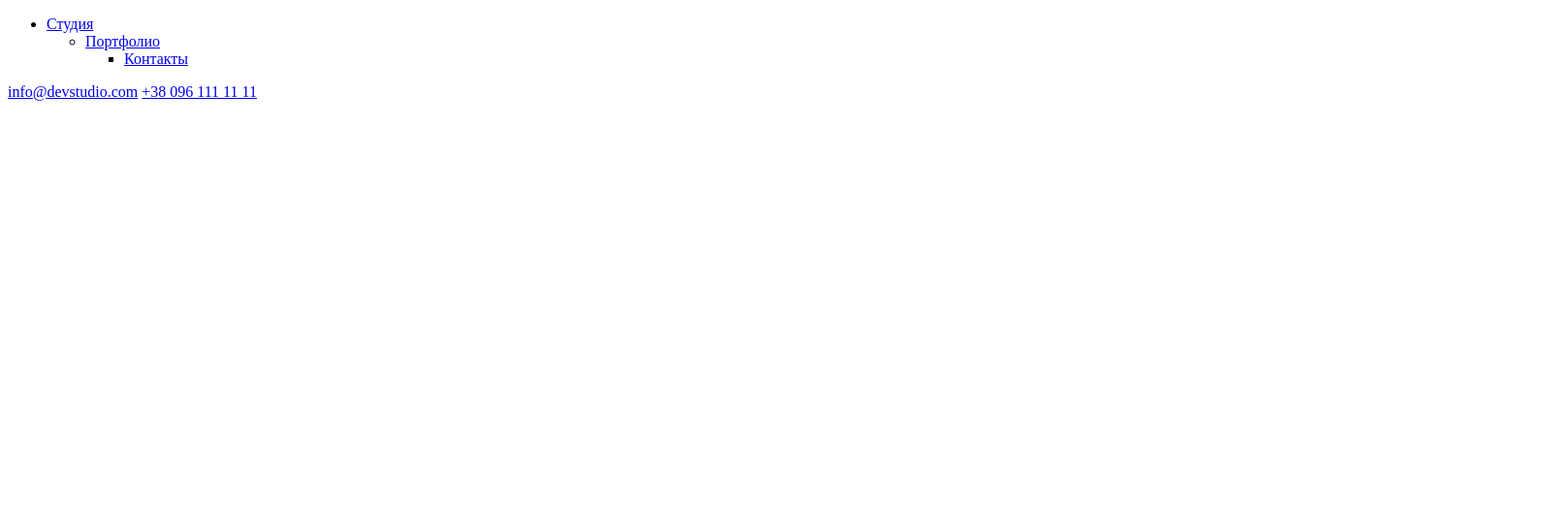
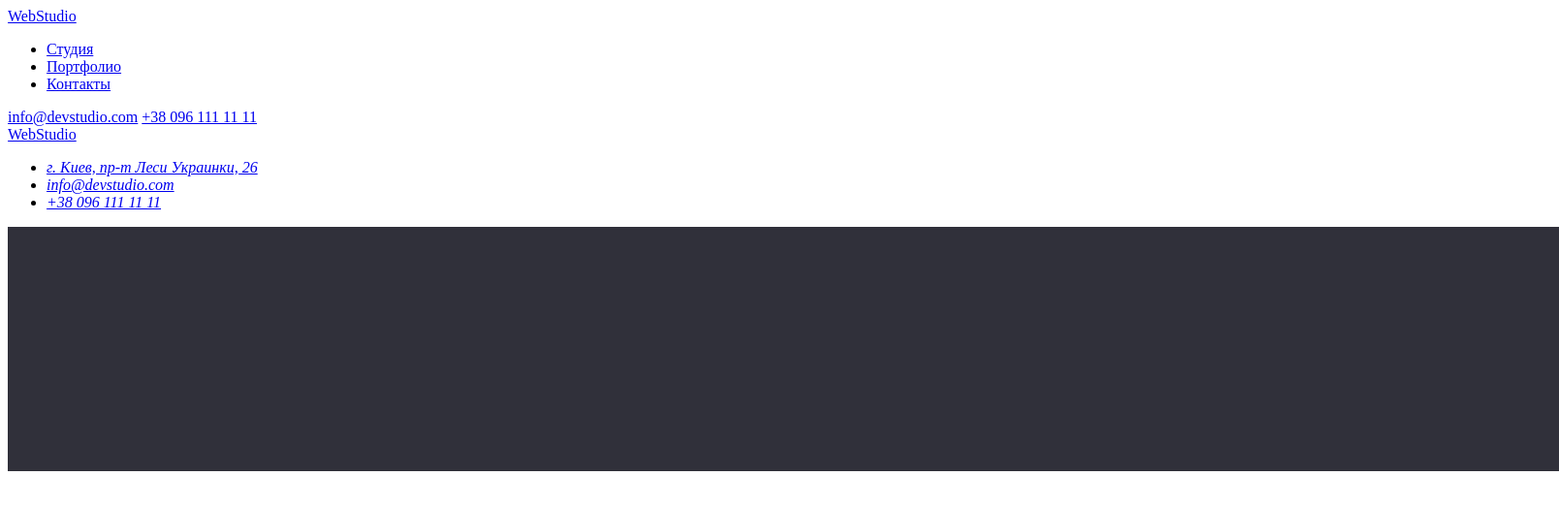
Before and after one commit to HalynaG/homework-1, a plain HTML site: page index.html in a window 1280 px wide. Shown: the whole page at 97% size, 1608 px wide, since content can reach past the window. Drawn offline with Linux system fonts and the light colour scheme.

Commit message:
footer commit

```diff
--- a/index.html
+++ b/index.html
@@ -1,25 +1,23 @@
 <!DOCTYPE html>
 <html lang="ru">
   <head>
-    <meta charset="UTF-8">
-    <meta http-equiv="X-UA-Compatible" content="IE=edge">
-    <meta name="viewport" content="width=device-width, initial-scale=1.0">
+    <meta charset="UTF-8" />
+    <meta http-equiv="X-UA-Compatible" content="IE=edge" />
+    <meta name="viewport" content="width=device-width, initial-scale=1.0" />
     <title>Document</title>
   </head>
   <body>
     <!-- Шапка сайту -->
     <header class="header">
-       <a href="WebStudio" class="href"></a>
+      <a href="./index.html" class="href" lang="en">WebStudio</a>
       <nav class="navigation">
         <ul class="list">
           <li class="item">
             <a class="link" href="#">Студия</a>
           </li>
-        <ul class="list">
           <li class="item">
             <a class="link" href="#">Портфолио</a>
           </li>
-            <ul class="list">
           <li class="item">
             <a class="link" href="#">Контакты</a>
           </li>
@@ -31,11 +29,34 @@
       </div>
     </header>
     <main>
-
+      <!--секція заголовок-->
       <section></section>
     </main>
     <footer class="footer">
-
+      <!--підвал сайту-->
+      <a href="./index.html" class="href" lang="en">WebStudio</a>
+      <address>
+        <ul class="footer-adress">
+          <li class="item">
+            <a href="https://goo.gl/maps/U1DCQBSP9QyuAPN38" class="link"
+              >г. Киев, пр-т Леси Украинки, 26</a
+            >
+          </li>
+          <li class="item">
+            <a href="mailto:info@devstudio.com">info@devstudio.com</a>
+          </li>
+          <li class="item">
+            <a href="tel:+380961111111">+38 096 111 11 11</a>
+          </li>
+        </ul>
+      </address>
+      <img
+        src="./images/footer/footer-img.jpg"
+        alt="фоновое изображение"
+        class="footer-img"
+        width="1600"
+        height="252"
+      />
     </footer>
   </body>
 </html>
```
Also changed, not shown: images/footer/footer-img.jpg (added). Lines whose indentation alone changed are shown as unchanged.
